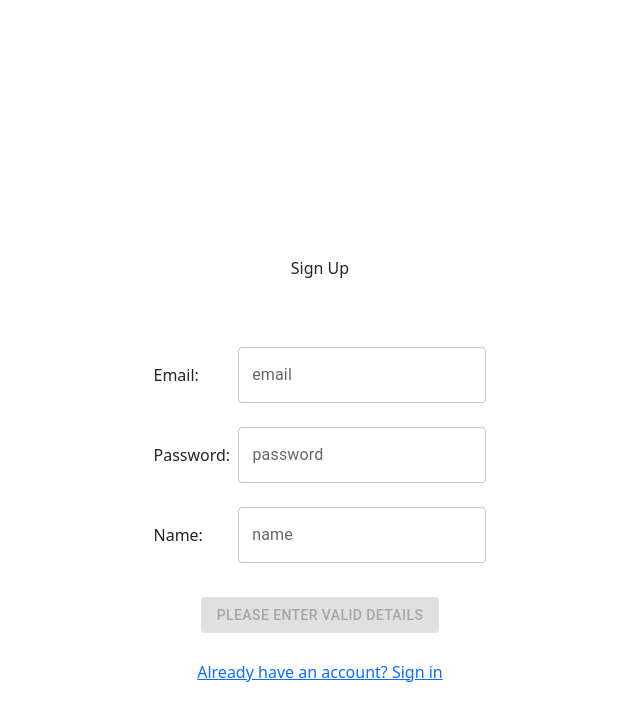
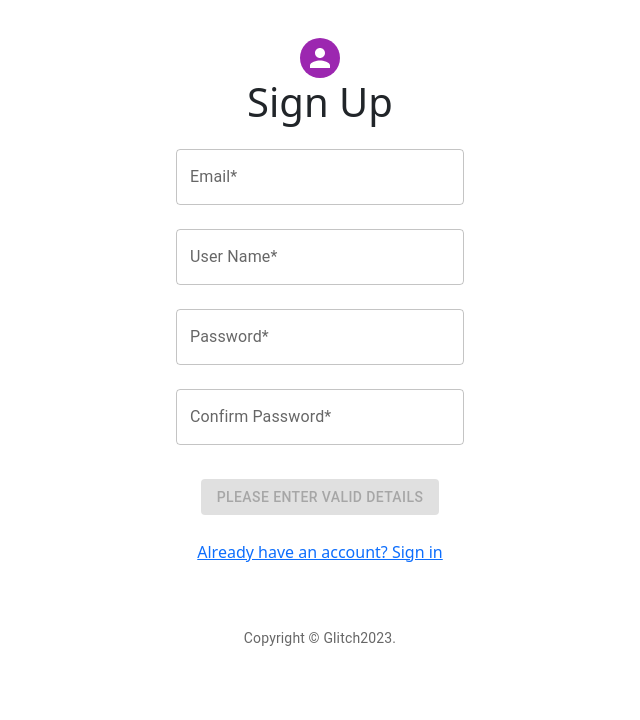
Before and after one commit to ZXGBryce/9900backup, a React (Create React App) app in the folder frontend/: page /register in a window 1280 px wide. Shown: the top 720 px of the page, without its empty margins (320-960 px from the left). Built offline with nearby package versions, Linux system fonts and the light colour scheme.

Commit message:
Frontend Patrick 10 Oct 01:41

```diff
--- a/frontend/src/helper.js
+++ b/frontend/src/helper.js
@@ -1,3 +1,17 @@
+import Typography from '@mui/material/Typography';
+
+export function Copyright (props) {
+  return (
+    <Typography variant="body2" color="text.secondary" align="center" {...props}>
+      {'Copyright © '}
+        Glitch
+      {new Date().getFullYear()}
+      {'.'}
+    </Typography>
+  );
+}
+
+
 export function fileToDataUrl (file) {
   const validFileTypes = ['image/jpeg', 'image/png', 'image/jpg']
   const valid = validFileTypes.find(type => type === file.type);
--- a/frontend/src/index.js
+++ b/frontend/src/index.js
@@ -4,13 +4,18 @@ import './index.css';
 import App from './App';
 import reportWebVitals from './reportWebVitals';
 import { BrowserRouter as Router } from 'react-router-dom';
+import { ThemeProvider, createTheme } from '@mui/material/styles';
 
+// Default theming context to MUI components.
+const theme = createTheme();
 
 const root = ReactDOM.createRoot(document.getElementById('root'));
 root.render(
   <React.StrictMode>
     <Router>
-      <App />
+      <ThemeProvider theme={theme}>
+        <App />
+      </ThemeProvider>
     </Router>
   </React.StrictMode>
 );
--- a/frontend/src/pages/home.jsx
+++ b/frontend/src/pages/home.jsx
@@ -11,7 +11,7 @@ const CustomButton = styled(Button)({
   // marginLeft: '4%',
   backgroundColor: '#4dabf5',
   color: '#fff',
-  '& .MuiButton-label': { fontSize: '16px',},
+  '& .MuiButton-label': { fontSize: '100%',},
   '&:hover': { backgroundColor: '#1976d2',},
 });
 
--- a/frontend/src/pages/login.jsx
+++ b/frontend/src/pages/login.jsx
@@ -2,9 +2,9 @@ import React from 'react';
 import PropTypes from 'prop-types';
 import { MyButton } from '../components/MyButton';
 import { TextField } from '@mui/material';
-import { useEmptyValidation, useEmailValidation } from '../helper';
+import { useEmptyValidation, useEmailValidation, Copyright } from '../helper';
 import { Link } from 'react-router-dom'
-
+import Avatar from '@mui/material/Avatar';
 
 const Login = (props) => {
   const [email, setEmail] = React.useState('');
@@ -46,18 +46,20 @@ const Login = (props) => {
   };
 
   return (
-    <div style={{ display: 'flex', justifyContent: 'center' }}>
-      <div style={{ width: '75%', margin: '20% auto', display: 'flex', justifyContent: 'center' }}>
-        <div >
-          <div style={{ display: 'flex', justifyContent: 'center', marginBottom: '20%'}}>Sign In</div>
+    <div style={{ display: 'flex', justifyContent: 'center', alignItems: 'center' }}>
+      <div style={{ width: '75%', margin: '3% auto', display: 'flex', justifyContent: 'center' }}>
+        <div style={{ width: '30%'}}>
+          <Avatar sx={{ m: 1, bgcolor: 'secondary.main',  margin: '0 auto'}}>
+          </Avatar>
+          <div style={{ display: 'flex', justifyContent: 'center', marginBottom: '5%'}}><h1>Sign In</h1></div>
           <div style={{ display: 'flex' }} >
-            <div style={{ display: 'flex', alignItems: 'center', marginRight: '40px' }}>Email: </div>
-            <TextField onChange={(e) => setEmail(e.target.value)} label='email' value={email} variant="outlined" />
+            {/* <div style={{ display: 'flex', alignItems: 'center', marginRight: '40px' }}>Email: </div> */}
+            <TextField onChange={(e) => setEmail(e.target.value)} label='Email/User Name*' value={email} variant="outlined" style={{ width: '100%'}}/>
           </div>
           <br />
           <div style={{ display: 'flex' }} >
-            <div style={{ display: 'flex', alignItems: 'center' }}>Password: &nbsp;</div>
-            <TextField onChange={(e) => setPassword(e.target.value)} label='password' value={password} variant="outlined" />
+            {/* <div style={{ display: 'flex', alignItems: 'center' }}>Password: &nbsp;</div> */}
+            <TextField onChange={(e) => setPassword(e.target.value)} label='Password*' value={password} variant="outlined"  type="password" style={{ width: '100%'}}/>
           </div>
           <br />
           <div style={{ display: 'flex', justifyContent: 'center' }}>
@@ -67,6 +69,8 @@ const Login = (props) => {
           <Link to="/register" variant="body2" style={{ display: 'flex', justifyContent: 'center', marginTop: '5%'}}>
             {"Don't have an account? Sign Up"}
           </Link>
+
+          <Copyright sx={{ mt: 8, mb: 4 }} />
 
         </div>
       </div>
--- a/frontend/src/pages/register.jsx
+++ b/frontend/src/pages/register.jsx
@@ -2,13 +2,16 @@ import React from 'react';
 import PropTypes from 'prop-types';
 import { MyButton } from '../components/MyButton';
 import { TextField } from '@mui/material';
-import { useEmptyValidation, useEmailValidation } from '../helper';
+import { useEmptyValidation, useEmailValidation, Copyright} from '../helper';
 import { Link } from 'react-router-dom'
+import Avatar from '@mui/material/Avatar';
+import LockOutlinedIcon from '@mui/icons-material/LockOutlined';
 
 
 const Register = (props) => {
   const [email, setEmail] = React.useState('');
   const [password, setPassword] = React.useState('');
+  const [confirmPassword, setConfirmPassword] = React.useState(''); //TODO: Add confirmPassword field
   const [name, setName] = React.useState('');
   const emailIsValid = useEmailValidation(email);
   const passwordIsValid = useEmptyValidation(password);
@@ -20,7 +23,7 @@ const Register = (props) => {
     } else {
       setReadyToSubmit(false);
     }
-  }, [email, password, name, emailIsValid, passwordIsValid, nameIsValid]);
+  }, [email, password, name, emailIsValid, passwordIsValid, nameIsValid, confirmPassword]);
 
   //TODO: Wait for backend to be ready, then change the API call
   const registerAction = async () => {
@@ -48,25 +51,36 @@ const Register = (props) => {
   };
 
   return (
-    <div style={{ display: 'flex', justifyContent: 'center' }}>
-      <div style={{ width: '75%', margin: '20% auto', display: 'flex', justifyContent: 'center' }}>
-        <div >
-          <div style={{ display: 'flex', justifyContent: 'center', marginBottom: '20%'}}>Sign Up</div>
-          <div style={{ display: 'flex' }} >
-            <div style={{ display: 'flex', alignItems: 'center', marginRight: '31px' }}>Email: &nbsp;</div>
-            <TextField onChange={(e) => setEmail(e.target.value)} label='email' value={email} variant="outlined" />
+    <div style={{ display: 'flex', justifyContent: 'center' , alignItems: 'center'}}>
+      <div style={{ width: '75%', margin: '3% auto', display: 'flex', justifyContent: 'center' }}>
+        <div style={{ width: '30%'}}>
+          <Avatar sx={{ m: 1, bgcolor: 'secondary.main',  margin: '0 auto'}}>
+          </Avatar>
+          {/* <Avatar sx={{ m: 1, bgcolor: 'secondary.main',  margin: '0 auto'}}>
+            <LockOutlinedIcon />
+          </Avatar> */}
+          <div style={{ display: 'flex', justifyContent: 'center', marginBottom: '5%'}}><h1>Sign Up</h1></div>
+          <div style={{ display: 'flex'}} >
+            {/* <div style={{ display: 'flex', alignItems: 'center', marginRight: '31px' }}>Email: &nbsp;</div> */}
+            <TextField onChange={(e) => setEmail(e.target.value)} label='Email*' value={email} variant="outlined" style={{ width: '100%'}}/>
           </div>
           <br />
           <div style={{ display: 'flex' }} >
-            <div style={{ display: 'flex', alignItems: 'center' }}>Password: &nbsp;</div>
-            <TextField onChange={(e) => setPassword(e.target.value)} label='password' value={password} variant="outlined" />
+            {/* <div style={{ display: 'flex', alignItems: 'center', marginRight: '27px' }}>Name: &nbsp;</div> */}
+            <TextField onChange={(e) => setName(e.target.value)} label='User Name*' value={name} variant="outlined" style={{ width: '100%'}}/>
           </div>
           <br />
           <div style={{ display: 'flex' }} >
-            <div style={{ display: 'flex', alignItems: 'center', marginRight: '27px' }}>Name: &nbsp;</div>
-            <TextField onChange={(e) => setName(e.target.value)} label='name' value={name} variant="outlined" />
+            {/* <div style={{ display: 'flex', alignItems: 'center', marginRight: '27px' }}>Password: &nbsp;</div> */}
+            <TextField onChange={(e) => setPassword(e.target.value)} label='Password*' value={password} variant="outlined"  type="password" style={{ width: '100%'}}/>
           </div>
           <br />
+          <div style={{ display: 'flex' }} >
+            {/* <div style={{ display: 'flex', alignItems: 'center', marginRight: '27px' }}>Confirm Password: &nbsp;</div> */}
+            <TextField onChange={(e) => setConfirmPassword(e.target.value)} label='Confirm Password*' value={confirmPassword} variant="outlined"  type="password" style={{ width: '100%'}}/>
+          </div>
+          <br />
+
           <div style={{ display: 'flex', justifyContent: 'center' }}>
             <MyButton onClick={registerAction} disabled={!readyToSubmit} text={readyToSubmit ? 'Register' : 'Please Enter valid Details'}></MyButton>
           </div>
@@ -74,6 +88,8 @@ const Register = (props) => {
           <Link to="/login" href="#" variant="body2" style={{ display: 'flex', justifyContent: 'center', marginTop: '5%'}}>
             Already have an account? Sign in
           </Link>
+
+          <Copyright sx={{ mt: 8, mb: 4 }} />
 
         </div>
       </div>
--- /dev/null
+++ b/package.json
@@ -0,0 +1,5 @@
+{
+  "dependencies": {
+    "@mui/icons-material": "^5.14.12"
+  }
+}
```
Also changed, not shown: 1 other file (tests, documents, lock files or other folders).
